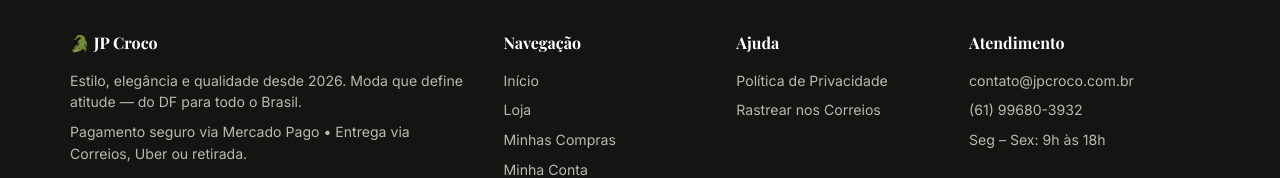
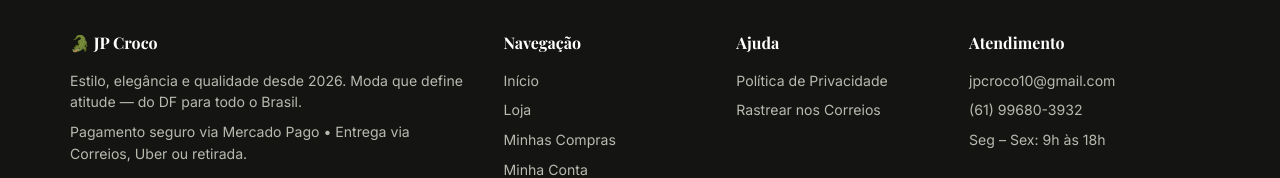
Before and after one commit to duartexwz/JpCroco, a React (Vite) app in the folder frontend/: page / in a window 1280 px wide. Shown: the part 2028-2206 px from the top of the page. Built offline with nearby package versions, Linux system fonts and the light colour scheme; no server answers; a web font is replaced by a local one.

Commit message:
feat: email de atendimento no footer

```diff
--- a/frontend/src/components/Footer.jsx
+++ b/frontend/src/components/Footer.jsx
@@ -24,7 +24,7 @@
           </div>
           <div>
             <h4>Atendimento</h4>
-            <span>contato@jpcroco.com.br</span>
+            <span>jpcroco10@gmail.com</span>
             <span>(61) 99680-3932</span>
             <span>Seg – Sex: 9h às 18h</span>
           </div>
```
